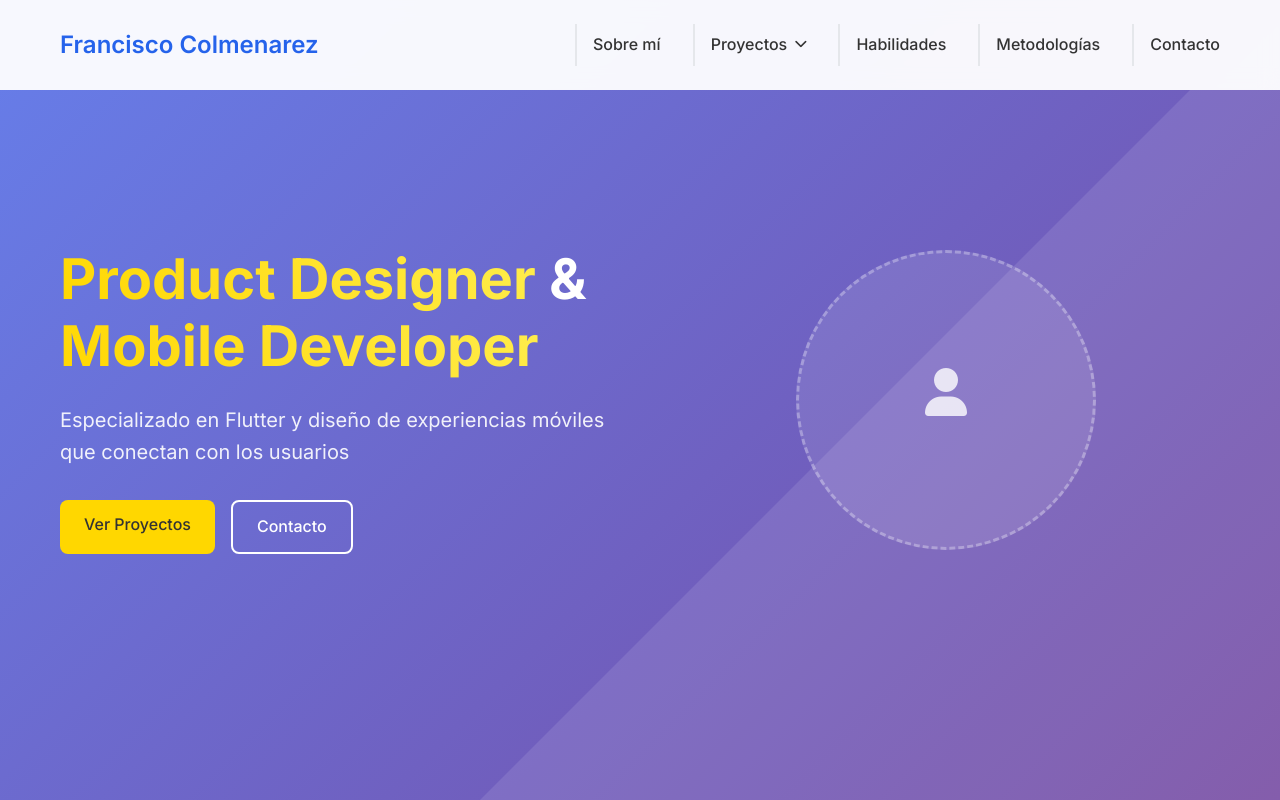
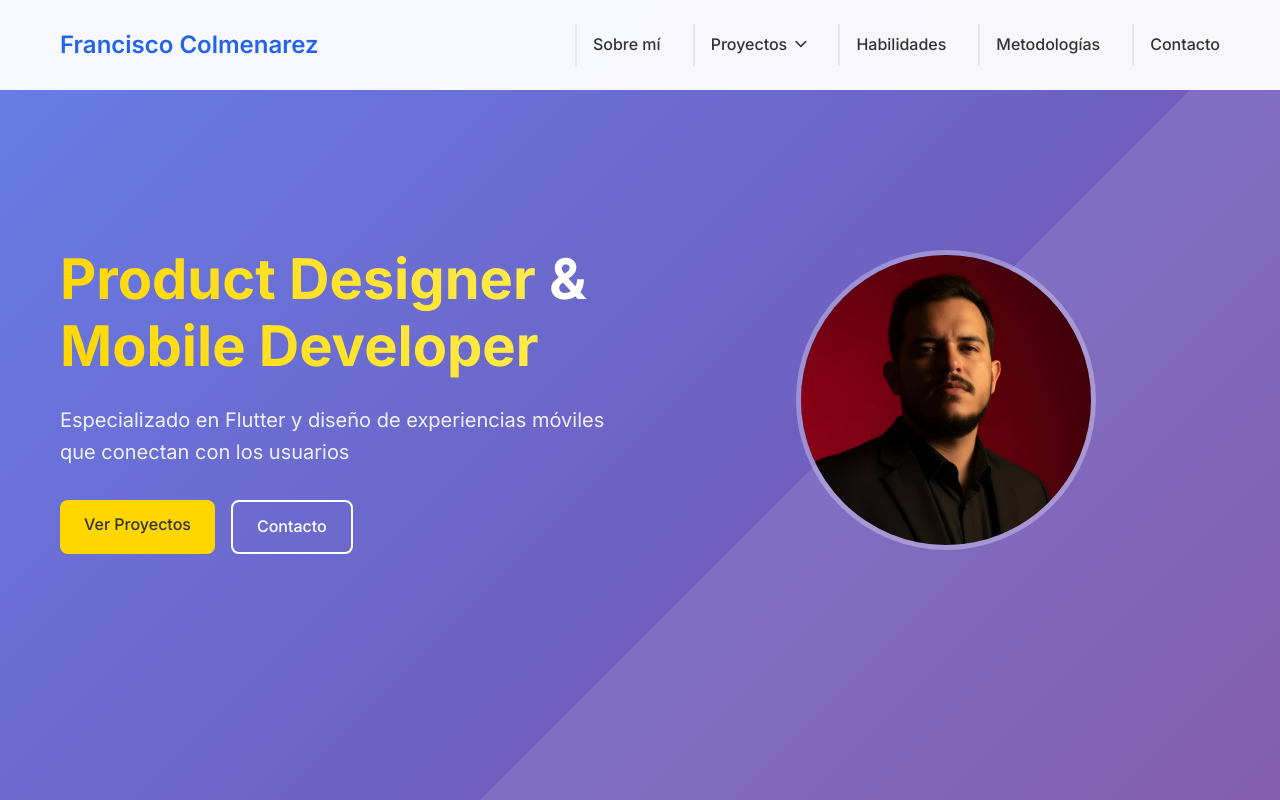
Before and after one commit to Francisco-V98/porfolio, a plain HTML site: page index.html in a window 1280 px wide. Shown: the top 800 px of the page. Drawn offline with Linux system fonts and the light colour scheme.

Commit message:
🖼️ Arreglar visualización de imagen de perfil
✅ Problemas solucionados:
- Imagen ahora se muestra por defecto (display: block)
- Placeholder solo aparece si la imagen falla al cargar
- JavaScript actualizado para detectar profile-photo-formal.jpeg
- Posicionamiento absoluto para evitar conflictos entre imagen y placeholder
- Verificación mejorada de carga de imagen (naturalHeight)

🎯 Resultado:
- La foto formal ahora se ve correctamente
- Placeholder solo como fallback si hay error de carga

```diff
--- a/script.js
+++ b/script.js
@@ -44,27 +44,30 @@ function handleProfileImage() {
     const profileImage = document.getElementById('profileImage');
     const imagePlaceholder = document.getElementById('imagePlaceholder');
 
-    // Check if profile image exists
+    if (!profileImage || !imagePlaceholder) return;
+
+    // Show image and hide placeholder when image loads successfully
     profileImage.addEventListener('load', function() {
         this.style.display = 'block';
         imagePlaceholder.style.display = 'none';
         console.log('Profile image loaded successfully');
     });
 
+    // Show placeholder and hide image if image fails to load
     profileImage.addEventListener('error', function() {
         this.style.display = 'none';
         imagePlaceholder.style.display = 'flex';
         console.log('Profile image failed to load');
     });
 
-    // Set the image source - it should load automatically since it's already in the HTML
-    // But we can force a reload if needed
-    if (profileImage.src.includes('profile-photo.jpg')) {
-        // Image source is already set, just trigger load check
-        if (profileImage.complete) {
-            profileImage.style.display = 'block';
-            imagePlaceholder.style.display = 'none';
-        }
+    // Check if image is already loaded (cached)
+    if (profileImage.complete && profileImage.naturalHeight !== 0) {
+        profileImage.style.display = 'block';
+        imagePlaceholder.style.display = 'none';
+    } else if (profileImage.complete && profileImage.naturalHeight === 0) {
+        // Image failed to load
+        profileImage.style.display = 'none';
+        imagePlaceholder.style.display = 'flex';
     }
 }
 
--- a/styles.css
+++ b/styles.css
@@ -269,7 +269,11 @@ body {
     border-radius: 50%;
     object-fit: cover;
     border: 5px solid rgba(255, 255, 255, 0.3);
-    display: none;
+    display: block;
+    position: absolute;
+    top: 0;
+    left: 0;
+    z-index: 2;
 }
 
 .image-placeholder {
@@ -278,12 +282,16 @@ body {
     border-radius: 50%;
     background: rgba(255, 255, 255, 0.1);
     border: 3px dashed rgba(255, 255, 255, 0.3);
-    display: flex;
+    display: none;
     flex-direction: column;
     align-items: center;
     justify-content: center;
     text-align: center;
     color: rgba(255, 255, 255, 0.8);
+    position: absolute;
+    top: 0;
+    left: 0;
+    z-index: 1;
 }
 
 .image-placeholder i {
```
Also changed, not shown: assets/profile-photo-formal.jpeg (renamed from assets/profile-photo.jpg).
